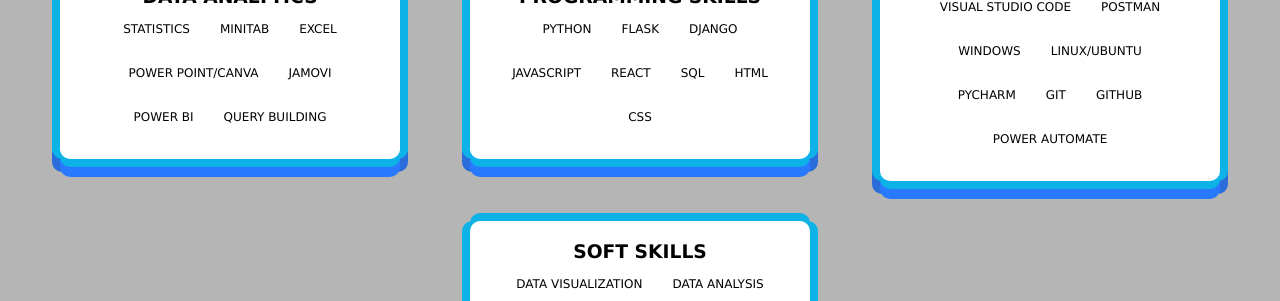
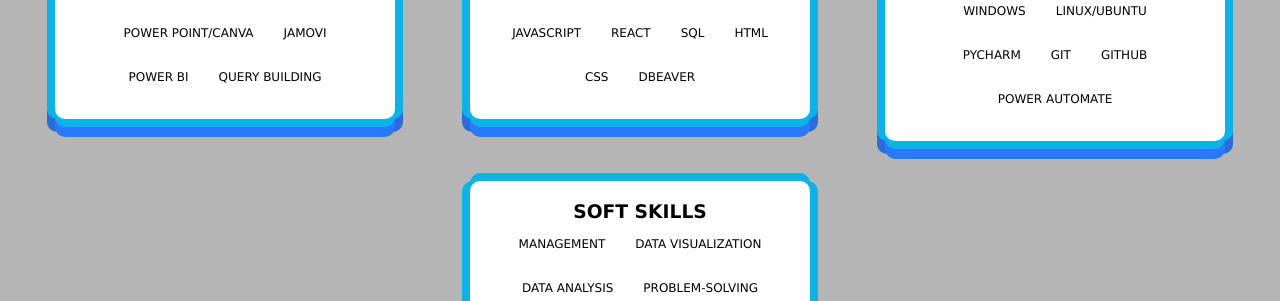
Before and after one commit to ErlJocson/my-portfolio, a React (Create React App) app: page / in a window 1280 px wide. Shown: the part 866-1167 px from the top of the page. Built offline with nearby package versions, Linux system fonts and the light colour scheme.

Commit message:
fixed skills

```diff
--- a/src/components/section/Skills.js
+++ b/src/components/section/Skills.js
@@ -11,6 +11,7 @@
     "SQL",
     "HTML",
     "CSS",
+    "DBeaver"
   ];
   const tools = [
     "Visual studio code",
@@ -34,6 +35,7 @@
   ];
 
   const softSkills = [
+    "Management",
     "Data Visualization",
     "Data Analysis",
     "Problem-solving",
@@ -100,13 +102,12 @@
   display: flex;
   border-bottom: 6px solid #0db3e6;
   flex-direction: column;
-  padding: 10px;
+  padding: 30px 0;
 
   h1 {
-    margin-top: 60px;
     color: white;
     text-transform: uppercase;
-    text-align: center;
+    text-align: center;;
   }
 
   hr {
@@ -121,7 +122,8 @@
   @media screen and (max-width: 800px) {
     h1 {
       font-size: 20px;
-      margin-top: 10px;
+      width: 80%;
+      margin: 0px auto;
     }
   }
 `;
```
